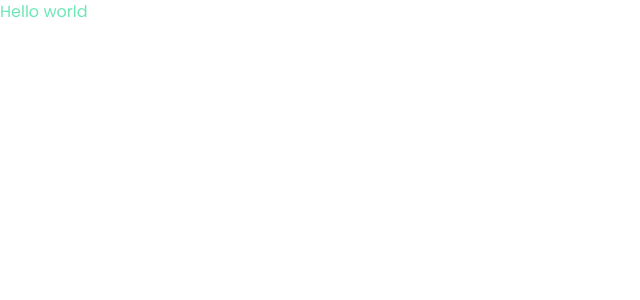
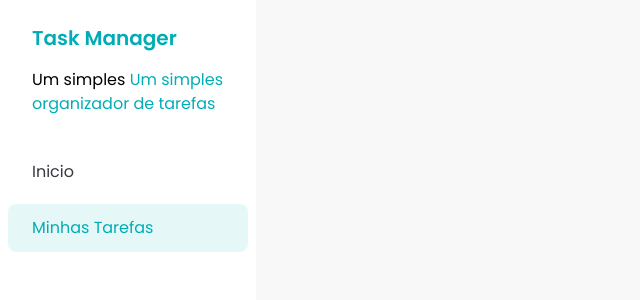
Before and after one commit to lopesmatheus1/to-do-react, a React (Vite) app: page / in a window 1280 px wide. Shown: the top 300 px of the page, without its empty margins (0-640 px from the left). Built offline with nearby package versions, Linux system fonts and the light colour scheme.

Commit message:
feat: adding Sidebar and SidebarButton components

```diff
--- a/src/App.jsx
+++ b/src/App.jsx
@@ -1,9 +1,10 @@
 import React from 'react'
+import Sidebar from './components/Sidebar'
 
 function App() {
   return (
     <div>
-      <h1 className="text-emerald-300">Hello world</h1>
+      <Sidebar />
     </div>
   )
 }
--- /dev/null
+++ b/src/components/Sidebar.jsx
@@ -0,0 +1,25 @@
+import React from 'react'
+import SidebarButton from './SidebarButton'
+
+const Sidebar = () => {
+  return (
+    <div className="h-screen w-64 bg-white">
+      <div className="space-y-4 px-8 py-6">
+        <h1 className="text-xl font-semibold text-[#00ADB5]">Task Manager</h1>
+        <p>
+          Um simples{' '}
+          <span className="text-[#00ADB5]">
+            Um simples organizador de tarefas
+          </span>
+        </p>
+      </div>
+
+      <div className="flex flex-col gap-2 p-2">
+        <SidebarButton variant="unselected">Inicio</SidebarButton>
+        <SidebarButton variant="selected">Minhas Tarefas</SidebarButton>
+      </div>
+    </div>
+  )
+}
+
+export default Sidebar
--- /dev/null
+++ b/src/components/SidebarButton.jsx
@@ -0,0 +1,21 @@
+/* eslint-disable react/prop-types */
+import React from 'react'
+
+const SidebarButton = ({ children, variant }) => {
+  const getVariantClasses = () => {
+    if (variant === 'unselected') {
+      return 'text-[#35383e]'
+    }
+
+    if (variant === 'selected') {
+      return 'bg-[#E6F7F8] text-[#00ADB5]'
+    }
+  }
+  return (
+    <a href="#" className={`rounded-lg px-6 py-3 ${getVariantClasses()}`}>
+      {children}
+    </a>
+  )
+}
+
+export default SidebarButton
--- a/src/index.css
+++ b/src/index.css
@@ -3,131 +3,133 @@
 
 @layer base {
   @font-face {
-    font-family: "Poppins";
-    src: url("/src/assets/fonts/Poppins-Black.ttf") format("truetype");
+    font-family: 'Poppins';
+    src: url('/src/assets/fonts/Poppins-Black.ttf') format('truetype');
     font-weight: 900;
     font-style: normal;
   }
 
   @font-face {
-    font-family: "Poppins";
-    src: url("/src/assets/fonts/Poppins-BlackItalic.ttf") format("truetype");
+    font-family: 'Poppins';
+    src: url('/src/assets/fonts/Poppins-BlackItalic.ttf') format('truetype');
     font-weight: 900;
     font-style: italic;
   }
 
   @font-face {
-    font-family: "Poppins";
-    src: url("/src/assets/fonts/Poppins-Bold.ttf") format("truetype");
+    font-family: 'Poppins';
+    src: url('/src/assets/fonts/Poppins-Bold.ttf') format('truetype');
     font-weight: 700;
     font-style: normal;
   }
 
   @font-face {
-    font-family: "Poppins";
-    src: url("/src/assets/fonts/Poppins-BoldItalic.ttf") format("truetype");
+    font-family: 'Poppins';
+    src: url('/src/assets/fonts/Poppins-BoldItalic.ttf') format('truetype');
     font-weight: 700;
     font-style: italic;
   }
 
   @font-face {
-    font-family: "Poppins";
-    src: url("/src/assets/fonts/Poppins-ExtraBold.ttf") format("truetype");
+    font-family: 'Poppins';
+    src: url('/src/assets/fonts/Poppins-ExtraBold.ttf') format('truetype');
     font-weight: 800;
     font-style: normal;
   }
 
   @font-face {
-    font-family: "Poppins";
-    src: url("/src/assets/fonts/Poppins-ExtraBoldItalic.ttf") format("truetype");
+    font-family: 'Poppins';
+    src: url('/src/assets/fonts/Poppins-ExtraBoldItalic.ttf') format('truetype');
     font-weight: 800;
     font-style: italic;
   }
 
   @font-face {
-    font-family: "Poppins";
-    src: url("/src/assets/fonts/Poppins-ExtraLight.ttf") format("truetype");
+    font-family: 'Poppins';
+    src: url('/src/assets/fonts/Poppins-ExtraLight.ttf') format('truetype');
     font-weight: 200;
     font-style: normal;
   }
 
   @font-face {
-    font-family: "Poppins";
-    src: url("/src/assets/fonts/Poppins-ExtraLightItalic.ttf")
-      format("truetype");
+    font-family: 'Poppins';
+    src: url('/src/assets/fonts/Poppins-ExtraLightItalic.ttf')
+      format('truetype');
     font-weight: 200;
     font-style: italic;
   }
 
   @font-face {
-    font-family: "Poppins";
-    src: url("/src/assets/fonts/Poppins-Italic.ttf") format("truetype");
+    font-family: 'Poppins';
+    src: url('/src/assets/fonts/Poppins-Italic.ttf') format('truetype');
     font-weight: 400;
     font-style: italic;
   }
 
   @font-face {
-    font-family: "Poppins";
-    src: url("/src/assets/fonts/Poppins-Light.ttf") format("truetype");
+    font-family: 'Poppins';
+    src: url('/src/assets/fonts/Poppins-Light.ttf') format('truetype');
     font-weight: 300;
     font-style: normal;
   }
 
   @font-face {
-    font-family: "Poppins";
-    src: url("/src/assets/fonts/Poppins-LightItalic.ttf") format("truetype");
+    font-family: 'Poppins';
+    src: url('/src/assets/fonts/Poppins-LightItalic.ttf') format('truetype');
     font-weight: 300;
     font-style: italic;
   }
 
   @font-face {
-    font-family: "Poppins";
-    src: url("/src/assets/fonts/Poppins-Medium.ttf") format("truetype");
+    font-family: 'Poppins';
+    src: url('/src/assets/fonts/Poppins-Medium.ttf') format('truetype');
     font-weight: 500;
     font-style: normal;
   }
 
   @font-face {
-    font-family: "Poppins";
-    src: url("/src/assets/fonts/Poppins-MediumItalic.ttf") format("truetype");
+    font-family: 'Poppins';
+    src: url('/src/assets/fonts/Poppins-MediumItalic.ttf') format('truetype');
     font-weight: 500;
     font-style: italic;
   }
 
   @font-face {
-    font-family: "Poppins";
-    src: url("/src/assets/fonts/Poppins-Regular.ttf") format("truetype");
+    font-family: 'Poppins';
+    src: url('/src/assets/fonts/Poppins-Regular.ttf') format('truetype');
     font-weight: 400;
     font-style: normal;
   }
 
   @font-face {
-    font-family: "Poppins";
-    src: url("/src/assets/fonts/Poppins-SemiBold.ttf") format("truetype");
+    font-family: 'Poppins';
+    src: url('/src/assets/fonts/Poppins-SemiBold.ttf') format('truetype');
     font-weight: 600;
     font-style: normal;
   }
 
   @font-face {
-    font-family: "Poppins";
-    src: url("/src/assets/fonts/Poppins-SemiBoldItalic.ttf") format("truetype");
+    font-family: 'Poppins';
+    src: url('/src/assets/fonts/Poppins-SemiBoldItalic.ttf') format('truetype');
     font-weight: 600;
     font-style: italic;
   }
 
   @font-face {
-    font-family: "Poppins";
-    src: url("/src/assets/fonts/Poppins-Thin.ttf") format("truetype");
+    font-family: 'Poppins';
+    src: url('/src/assets/fonts/Poppins-Thin.ttf') format('truetype');
     font-weight: 100;
     font-style: normal;
   }
 
   @font-face {
-    font-family: "Poppins";
-    src: url("/src/assets/fonts/Poppins-ThinItalic.ttf") format("truetype");
+    font-family: 'Poppins';
+    src: url('/src/assets/fonts/Poppins-ThinItalic.ttf') format('truetype');
     font-weight: 100;
     font-style: italic;
   }
 
-
+  body {
+    background: #f8f8f8;
+  }
 }
```
Also changed, not shown: package.json (+16 -7 lines), .eslintrc.cjs, 1 other file (tests, documents, lock files or other folders).
